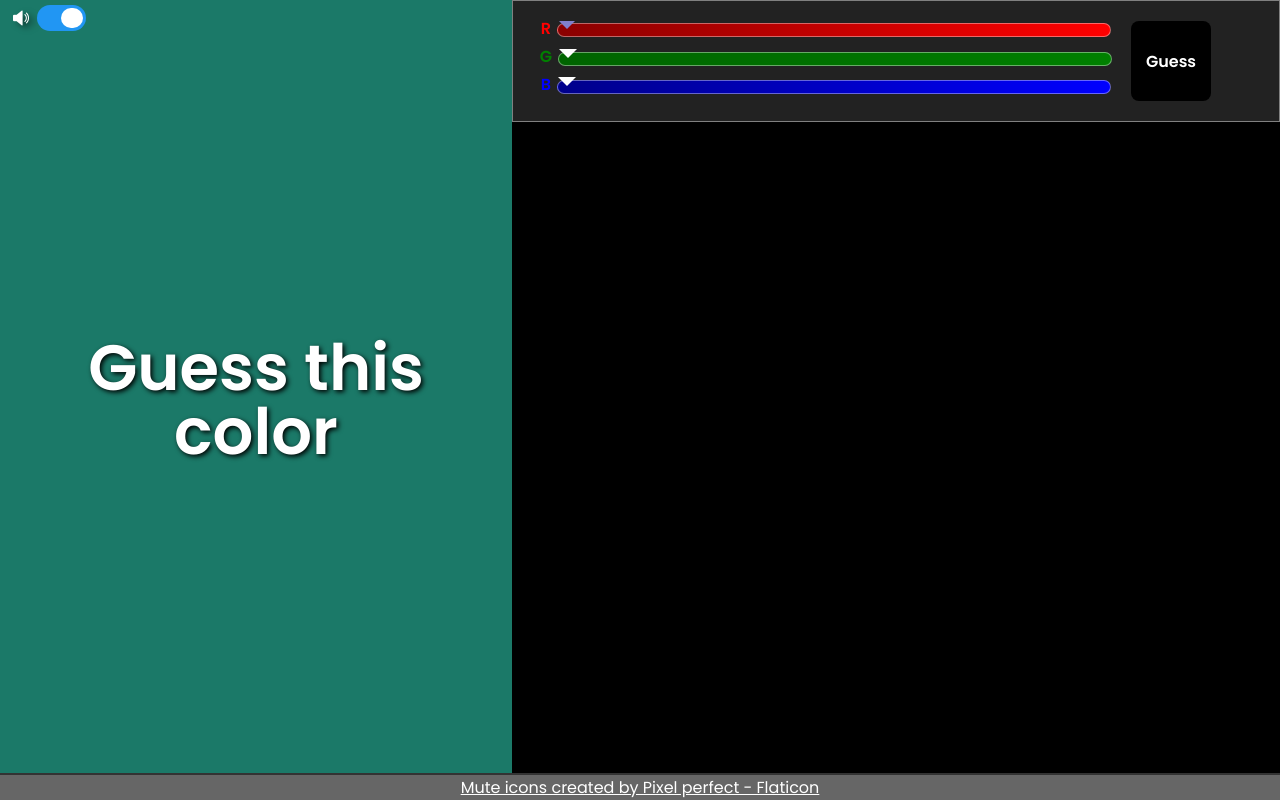
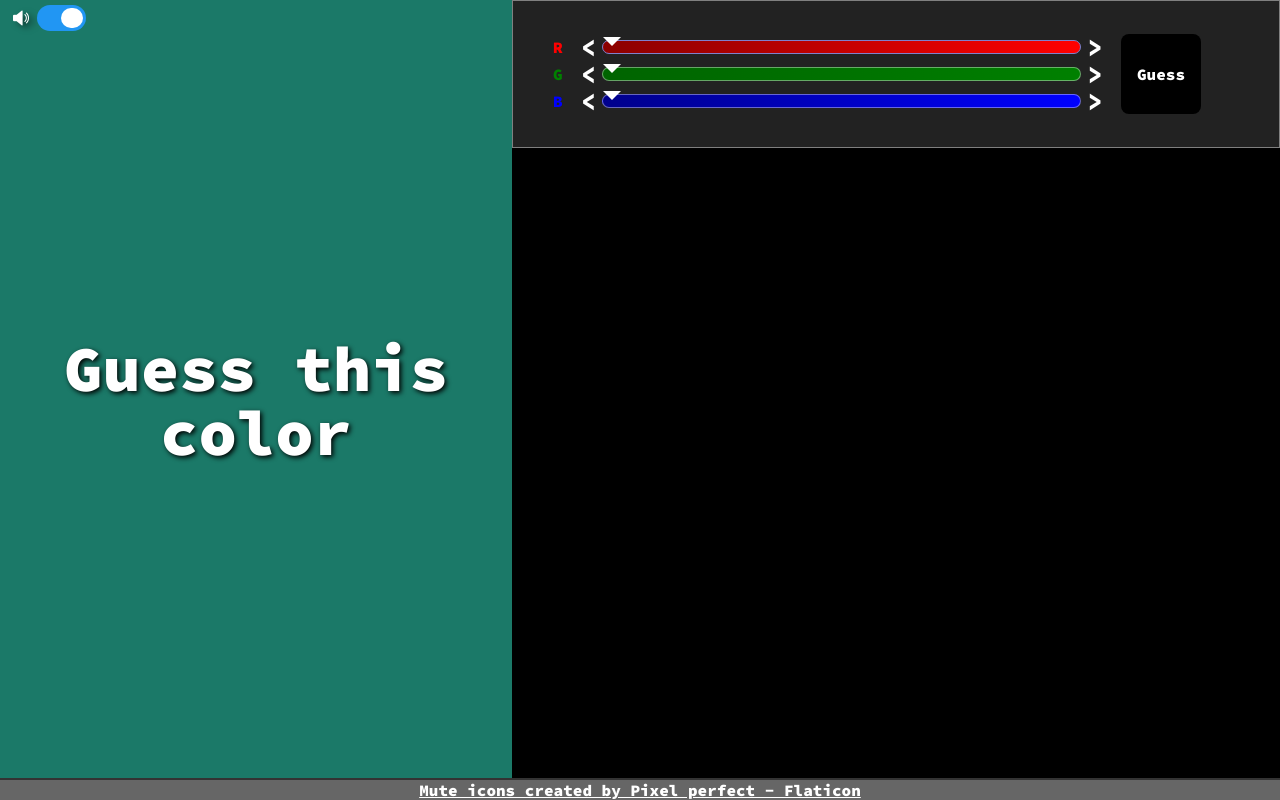
Before and after one commit to Anderson-Elliot/hexle-gh-pages, a React (Create React App) app: page / in a window 1280 px wide. Built offline with nearby package versions, Linux system fonts and the light colour scheme.

Commit message:
Fix CNAME for GH Pages Domain and add bump buttons
Fix CNAME for GH Pages Domain.
Fix some Styling.
Remove ads script.

```diff
--- a/package.json
+++ b/package.json
@@ -1,7 +1,7 @@
 {
   "name": "colordl",
   "version": "0.8.0",
-  "homepage": "https://Anderson-Elliot.github.io/hexle-gh-pages",
+  "homepage": "https://hexle.net",
   "private": true,
   "dependencies": {
     "@testing-library/jest-dom": "^5.16.5",
--- a/public/index.html
+++ b/public/index.html
@@ -1,8 +1,8 @@
 <!DOCTYPE html>
 <html lang="en">
   <head>
-    <script async src="https://pagead2.googlesyndication.com/pagead/js/adsbygoogle.js?client=ca-pub-8285742435022214"
-     crossorigin="anonymous"></script>
+    <!-- <script async src="https://pagead2.googlesyndication.com/pagead/js/adsbygoogle.js?client=ca-pub-8285742435022214"
+     crossorigin="anonymous"></script> -->
     <meta charset="utf-8" />
     <link rel="icon" href="%PUBLIC_URL%/favicon.ico" />
     <meta name="viewport" content="width=device-width, initial-scale=1" />
--- a/src/App.css
+++ b/src/App.css
@@ -1,10 +1,10 @@
-@import url('https://fonts.googleapis.com/css2?family=Poppins:wght@400;600&display=swap');
+@import url('https://fonts.googleapis.com/css2?family=Source+Code+Pro:wght@900&display=swap');
 .App {
   text-align: center;
   display: flex;
   overflow: hidden;
   flex-direction: row;
-  font-family: 'Poppins', sans-serif;
+  font-family: 'Source Code Pro', monospace;
 }
 
 
@@ -26,7 +26,6 @@
     height: 60vh !important;
     min-height: 60vh !important;
     max-height: 60vh !important;
-    overflow-y: auto;
   }
 
   .mini-guess {
@@ -123,7 +122,7 @@
 }
 
 .left {
-  font-family: 'Poppins', sans-serif;
+  font-family: 'Source Code Pro', monospace;
   font-size: 3rem;
   text-shadow: 2px 2px 5px black;
   align-items: center;
@@ -182,7 +181,7 @@
 }
 
 .right {
-  font-family: 'Poppins', sans-serif;
+  font-family: 'Source Code Pro', monospace;
   flex-basis: 60%;
   background-color: black;
   min-height: calc(100vh - 1em);
@@ -192,10 +191,11 @@
 .right-inner {
   max-height: calc(100vh - 1em);
   margin-bottom: 1em;
+  overflow-y: auto;
 }
 
 .guess {
-  height: 15vh;
+  height: fit-content;
   border: 1px solid gray;
   background-color: #222222;
 }
@@ -208,6 +208,7 @@
   display: flex;
   align-items: center;
   justify-content: space-between;
+  margin: 2em 1em;
 }
 
 .guess-container .values {
@@ -222,8 +223,46 @@
   font-size: 2.5rem;
 }
 
+.guess-container .bump {
+  font-size: 1.7rem;
+  font-weight: bold;
+  cursor: pointer;
+  width: 1.7rem;
+}
+
+.guess-container .bump.disabled {
+  color: #666;
+  cursor: pointer;
+}
+
+.guess-container .bump:hover {
+  color: rgb(128, 128, 204) !important;
+}
+
+.guess-container .bump.down {
+  margin-left: 0.5em;
+}
+
+
+.guess-container .bump.up {
+  margin-right: 0.5em;
+}
+
 .guess-container .values.inputs .label {
   display: none;
+}
+
+.guess-container .slider-wrapper {
+  display: flex;
+  align-items: center;
+  justify-content: space-around;
+  height: 1.7em;
+}
+
+.prevent-select {
+  -webkit-user-select: none; /* Safari */
+  -ms-user-select: none; /* IE 10 and IE 11 */
+  user-select: none; /* Standard syntax */
 }
 
 .guess-container .values.inputs input {
@@ -302,18 +341,6 @@ input[type=number] {
   margin-bottom: 0;
 }
 
-.label.sliders.r, .label.sliders.g, .label.sliders.b {
-  display: inline-flex;
-  height: 1rem;
-  line-height: 0px;
-  vertical-align: middle;
-}
-
-.label.unsubmitted.r, .label.unsubmitted.g, .label.unsubmitted.b {
-  display: inline-flex;
-  transform: translateY(-.4rem);
-}
-
 .label.r {
   color: red;
 }
@@ -328,13 +355,15 @@ input[type=number] {
 
 .num {
   width: 4rem;
-  margin-right: 1rem;
-  margin-left: .4rem;
   font-size: 2rem;
 }
 
 .num.sliders {
-  width: calc(100% - 2.5rem);
+  width: calc(100% - 1.5rem);
+}
+
+.num.sliders.submitted {
+  width: calc(100% - 4.2rem);
 }
 
 .num.sliders {
@@ -362,10 +391,6 @@ input[type=range]::-webkit-slider-thumb {
   border-right: 9px solid transparent;
 
   border-top: 9px solid white;
-}
-
-input[type=range]:focus::-webkit-slider-thumb {
-  border-top: 9px solid rgb(128, 128, 204);
 }
 
 .num.sliders.submitted::-webkit-slider-thumb {
@@ -418,6 +443,9 @@ input[type="range"].close::-webkit-slider-runnable-track {
 }
 input[type="range"].correct::-webkit-slider-runnable-track {
   border: 0.08rem solid rgb(34 220 34);
+}
+input[type="range"]:focus::-webkit-slider-runnable-track {
+  border: 0.1rem solid rgb(128, 128, 204);
 }
 
 .num.sliders.r::-webkit-slider-runnable-track {
--- a/src/components/Guess.js
+++ b/src/components/Guess.js
@@ -44,6 +44,12 @@ export function Guess(props) {
     props.handleGuessChange(newG, i);
   }
 
+  const bump = (name, direction, step) => {
+    const oldVal = g[name];
+    const value = direction === 'up' ? oldVal + step : oldVal - step;
+    handleValueChange(name, { target: { value }})
+  }
+
   const handleGuess = () => {
     const newG = {
       ...g,
@@ -58,23 +64,29 @@ export function Guess(props) {
       <div className="guess-container">
         { !g.submitted &&
           <div className={ `values ${props.useSliders ? 'sliders' : 'inputs'}` }>
-            <span>
+            <span className="slider-wrapper">
               <label className={`label ${!props.useSliders ? '' : 'unsubmitted'} r`}>R</label>
+              <span className="bump down prevent-select" onClick={() => bump('r', 'down', 5)}>{ '<' }</span>
               <input id={`ipt-r`} step="5" className={`num ${props.useSliders ? 'sliders': ''} r`}
                 type={ props.useSliders ? 'range' : 'number' } min={0} max={255} name="r"
                 value={g.r} onChange={event => handleValueChange('r', event)} />
+              <span className="bump up prevent-select" onClick={() => bump('r', 'up', 5)}>{ '>' }</span>
             </span>
-            <span>
+            <span className="slider-wrapper">
               <label className={`label ${!props.useSliders ? '' : 'unsubmitted'} g`}>G</label>
+              <span className="bump down prevent-select" onClick={() => bump('g', 'down', 5)}>{ '<' }</span>
               <input id={`ipt-g`} step="5" className={`num ${props.useSliders ? 'sliders': ''} g`}
                 type={ props.useSliders ? 'range' : 'number' } min={0} max={255} name="g"
                 value={g.g} onChange={event => handleValueChange('g', event)} />
+              <span className="bump up prevent-select" onClick={() => bump('g', 'up', 5)}>{ '>' }</span>
             </span>
-            <span>
+            <span className="slider-wrapper">
               <label className={`label ${!props.useSliders ? '' : 'unsubmitted'} b`}>B</label>
+              <span className="bump down prevent-select" onClick={() => bump('b', 'down', 5)}>{ '<' }</span>
               <input id={`ipt-b`} step="5" className={`num ${props.useSliders ? 'sliders': ''} b`}
                 type={ props.useSliders ? 'range' : 'number' } min={0} max={255} name="b"
                 value={g.b} onChange={event => handleValueChange('b', event)} />
+              <span className="bump up prevent-select" onClick={() => bump('b', 'up', 5)}>{ '>' }</span>
             </span>
           </div>
         }
@@ -110,23 +122,29 @@ export function Guess(props) {
         { g.submitted && props.useSliders &&
           <>
           <div className={ `values ${props.useSliders ? 'sliders' : 'inputs'}` }>
-            <span>
+            <span className="slider-wrapper">
               <label className="label sliders r">R</label>
+              <span className="bump down prevent-select disabled">{ '<' }</span>
               <input className={`num submitted ${props.useSliders ? 'sliders': ''} r ${Math.abs(props.aR - g.r) < correct ? 'correct' : ''} ${Math.abs(props.aR - g.r) < close ? 'close' : ''}`} disabled
                 type={ props.useSliders ? 'range' : 'number' } min={0} max={255} name="r"
                 value={g.r} />
+              <span className="bump up prevent-select disabled">{ '>' }</span>
             </span>
-            <span>
+            <span className="slider-wrapper">
               <label className="label sliders g">G</label>
+              <span className="bump down prevent-select disabled">{ '<' }</span>
               <input className={`num submitted g ${props.useSliders ? 'sliders': ''} ${Math.abs(props.aG - g.g) < correct ? 'correct' : ''} ${Math.abs(props.aG - g.g) < close ? 'close' : ''}`} disabled
                 type={ props.useSliders ? 'range' : 'number' } min={0} max={255} name="g"
                 value={g.g} />
+              <span className="bump up prevent-select disabled">{ '>' }</span>
             </span>
-            <span>
+            <span className="slider-wrapper">
               <label className="label sliders b">B</label>
+              <span className="bump down prevent-select disabled">{ '<' }</span>
               <input className={`num submitted b ${props.useSliders ? 'sliders': ''} ${Math.abs(props.aB - g.b) < correct ? 'correct' : ''} ${Math.abs(props.aB - g.b) < close ? 'close' : ''}`} disabled
                 type={ props.useSliders ? 'range' : 'number' } min={0} max={255} name="b"
                 value={g.b} />
+              <span className="bump up prevent-select disabled">{ '>' }</span>
             </span>
           </div>
           <div className="guess-right">
```
Also changed, not shown: 1 other file (tests, documents, lock files or other folders).
